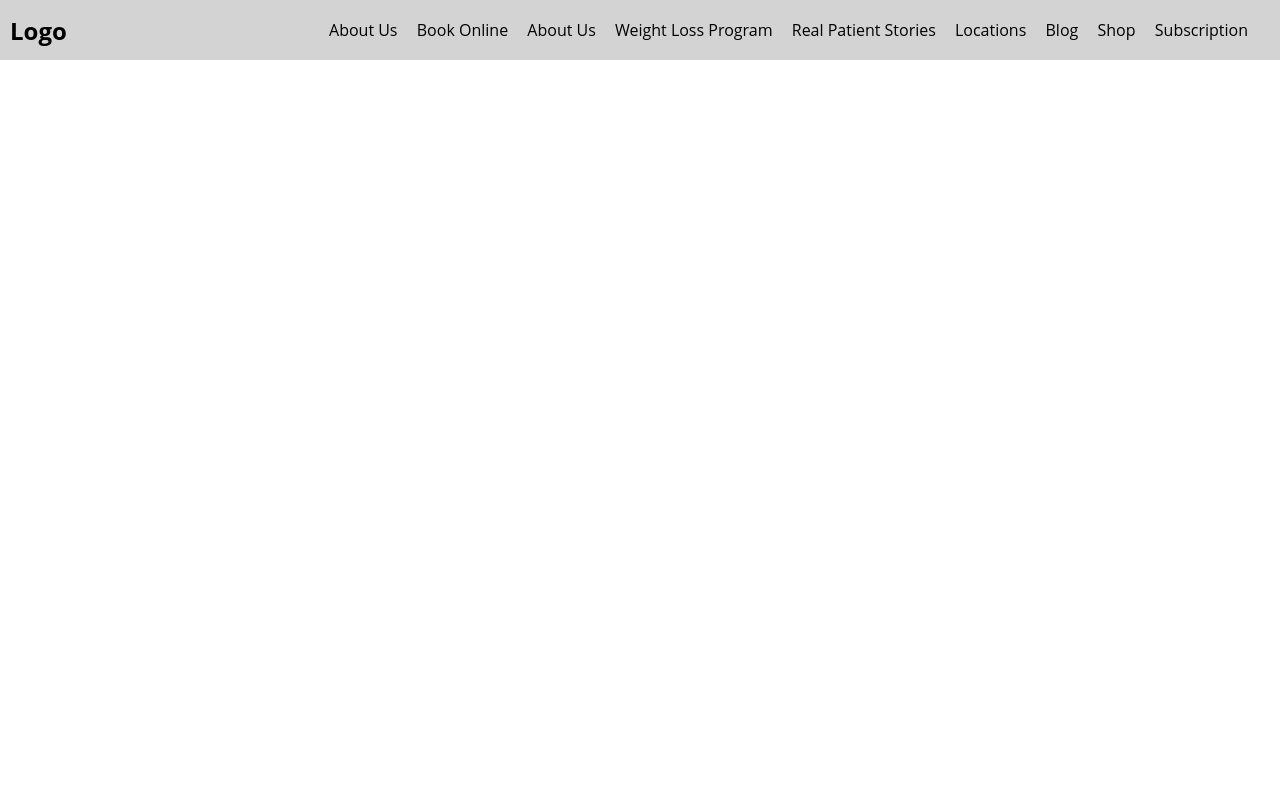
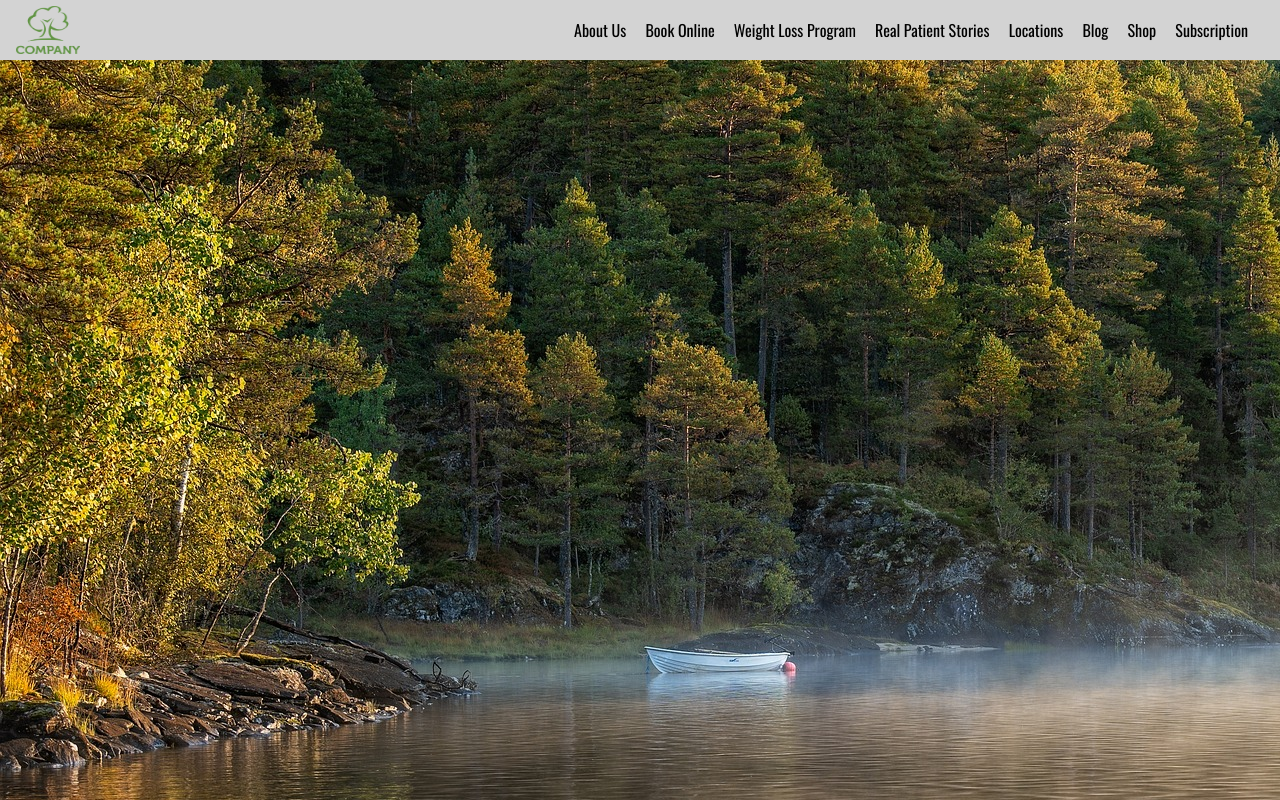
Before and after one commit to gerodimarco/Test-Alpha, a plain HTML site: page index.html in a window 1280 px wide. Drawn offline with nearby package versions, Linux system fonts and the light colour scheme.

Commit message:
Styling the navbar

```diff
--- a/index.html
+++ b/index.html
@@ -10,15 +10,17 @@
         integrity="sha512-z3gLpd7yknf1YoNbCzqRKc4qyor8gaKU1qmn+CShxbuBusANI9QpRohGBreCFkKxLhei6S9CQXFEbbKuqLg0DA=="
         crossorigin="anonymous"
         referrerpolicy="no-referrer" />
+        <link rel="preconnect" href="https://fonts.googleapis.com">
+        <link rel="preconnect" href="https://fonts.gstatic.com" crossorigin>
+        <link href="https://fonts.googleapis.com/css2?family=Oswald&display=swap" rel="stylesheet">
     <title>Test Sample</title>
 </head>
 <body>
     <nav class="navbar">
-        <div class="logo"><a href="index.html">Logo</a></div>
+        <img src="assets/logo-nature.webp" alt="Logo">
         <ul class="menu-list">
             <li><a href="about-us">About Us</a></li>
             <li><a href="book-online">Book Online</a></li>
-            <li><a href="about-us">About Us</a></li>
             <li><a href="weight-loss-program">Weight Loss Program</a></li>
             <li><a href="real-patient-stories">Real Patient Stories</a></li>
             <li><a href="locations">Locations</a></li>
@@ -34,7 +36,6 @@
     <div class="dropdown_menu open">
             <li><a href="about-us">About Us</a></li>
             <li><a href="book-online">Book Online</a></li>
-            <li><a href="about-us">About Us</a></li>
             <li><a href="weight-loss-program">Weight Loss Program</a></li>
             <li><a href="real-patient-stories">Real Patient Stories</a></li>
             <li><a href="locations">Locations</a></li>
--- a/styles.css
+++ b/styles.css
@@ -2,12 +2,13 @@
     margin: 0;
     padding: 0;
     box-sizing: border-box;
-    font-family: 'Open Sans', sans-serif;
+    font-family: 'Oswald', sans-serif;
 }
 
 body {
     height: 100vh;
-    background-color: white;
+
+    background-image: url(/assets/background-boat.jpg);
 }
 
 li {
@@ -28,6 +29,12 @@ a:hover {
 header{
     position: relative;
     padding: 0 2rem;
+}
+
+.navbar img {
+    width: 4rem;
+    height: 3rem;
+    margin-left: 1rem;
 }
 
 .navbar {
@@ -70,8 +77,7 @@ header{
     width: 300px;
     height: 0;
     background: lightgray ;
-    backdrop-filter: blur(15px);
-    border-radius: 10px;
+    border-radius: 1px;
     overflow: hidden;
     transition: heigth 0.2s cubic-bezier(0.175, 0.885, 0.32, 1.275);
 }
@@ -85,7 +91,7 @@ header{
 
 .dropdown_menu.open {
     height: 23rem;
-    margin-top: 5px;
+    margin-top: 0px;
 }
 
 
```
Also changed, not shown: assets/background-boat.jpg (added), assets/logo-nature.webp (added).
